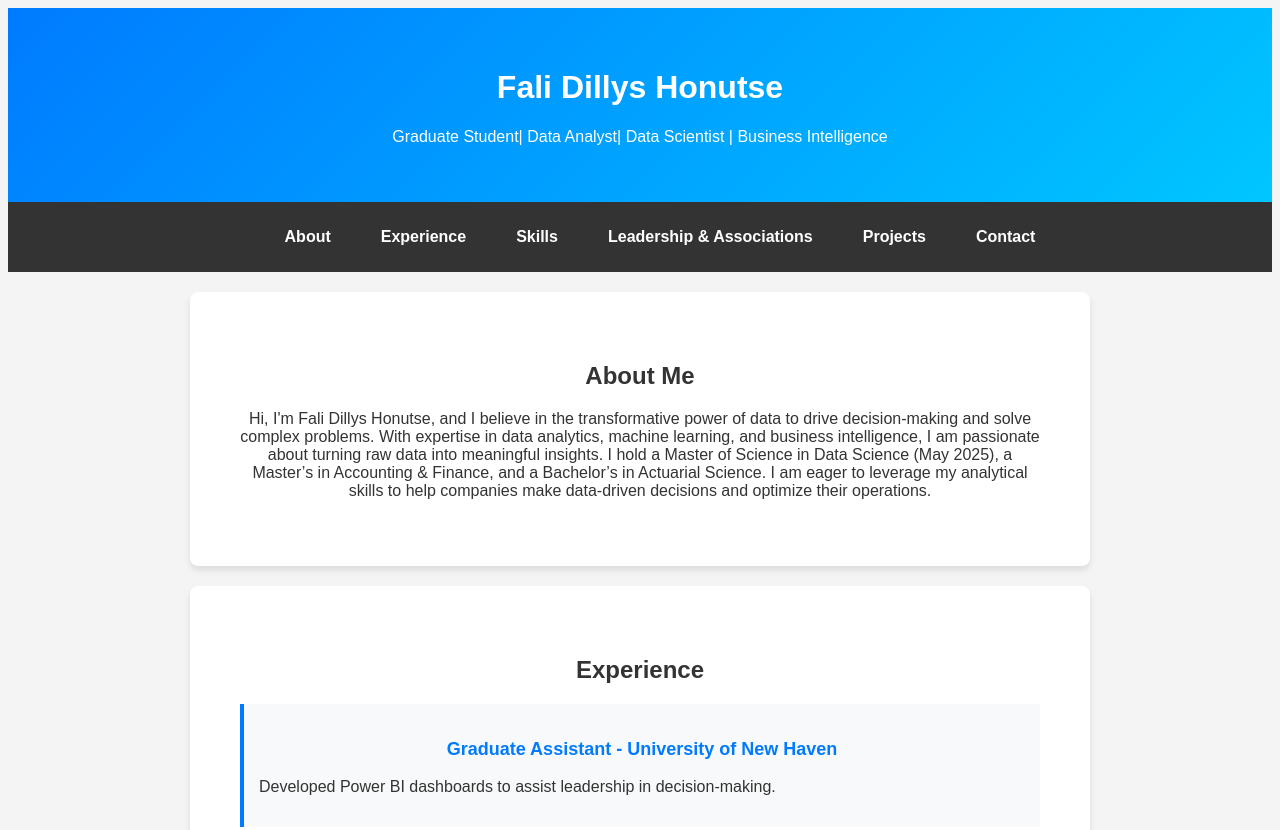
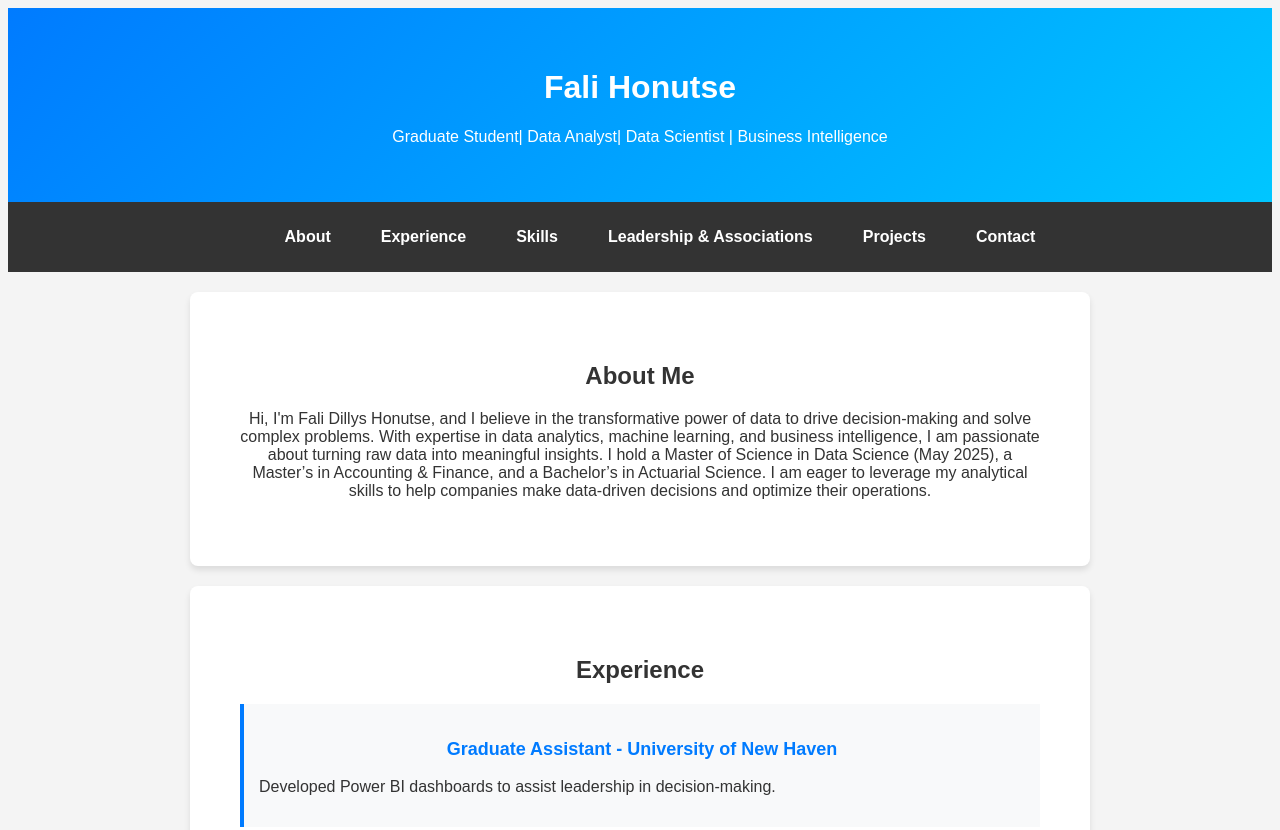
Before and after one commit to falidill/portfolio-website, a plain HTML site: page index.html in a window 1280 px wide. Shown: the top 830 px of the page. Drawn offline with Linux system fonts and the light colour scheme.

Commit message:
Add files via upload

```diff
--- a/index.html
+++ b/index.html
@@ -14,7 +14,7 @@
   <header>
     <div class="header-content">
      <!-- <img src="profile.jpg" alt="Fali Honutse" class="profile-pic"> -->
-      <h1>Fali Dillys Honutse</h1>
+      <h1>Fali Honutse</h1>
       <p>Graduate Student| Data Analyst| Data Scientist | Business Intelligence</p>
     </div>
   </header>
```
